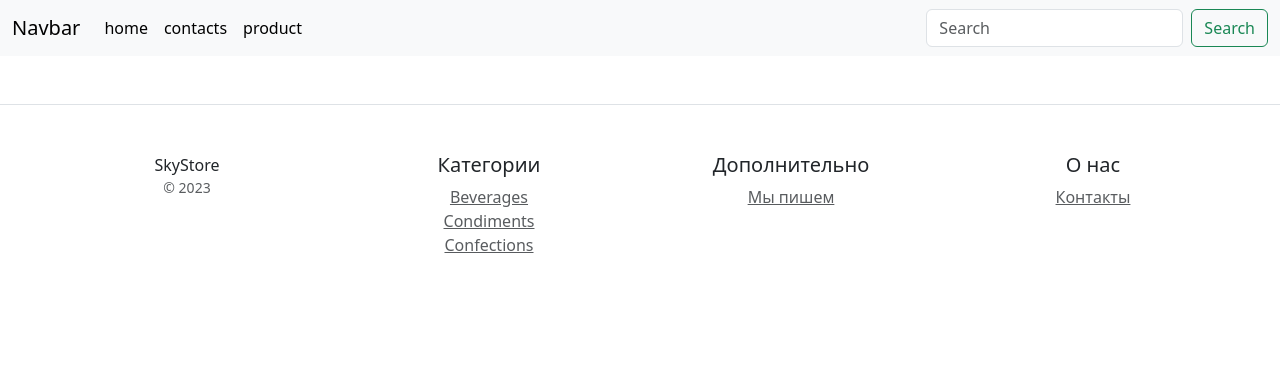
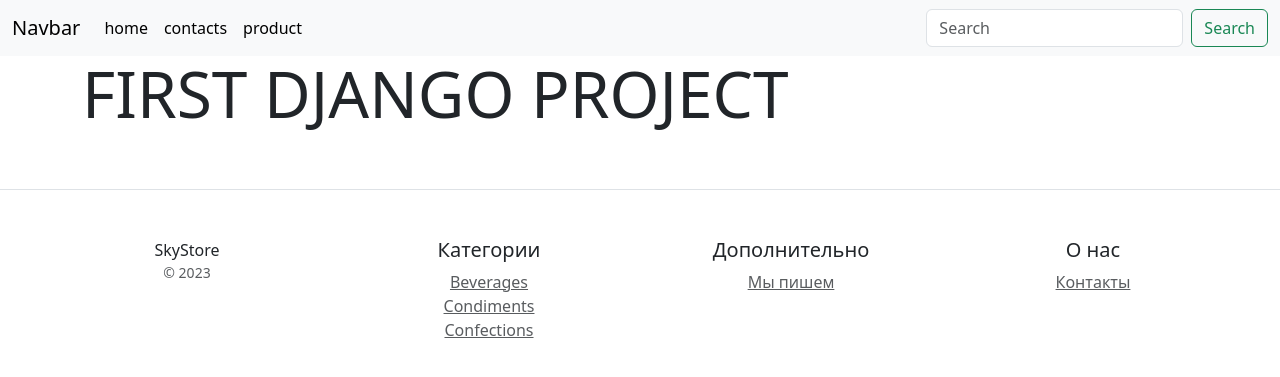
Before and after one commit to GET1959/django_19_2_dz_v, a Django app: page / in a window 1280 px wide. Shown: the top 377 px of the page. Run offline with Django 5.2, Linux system fonts and the light colour scheme; data that the repository does not hold is empty; some libraries are stand-ins or nearby versions.

Commit message:
modified base.html

```diff
--- a/catalog/templates/base.html
+++ b/catalog/templates/base.html
@@ -26,7 +26,11 @@
         </div>
       </div>
     </nav>
-
+    <div class="jumbotron">
+        <div class="container">
+            <h1 class="display-3">FIRST DJANGO PROJECT</h1>
+        </div>
+    </div>
     {% block content %}
     {% endblock %}
 
```
